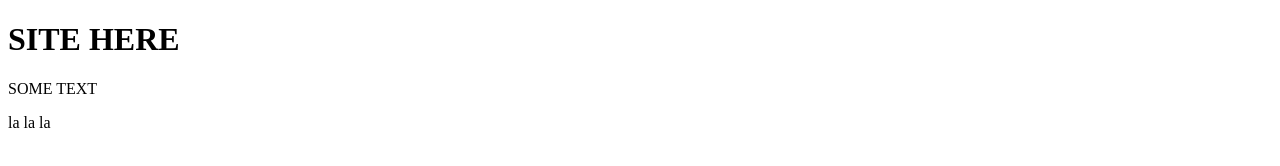
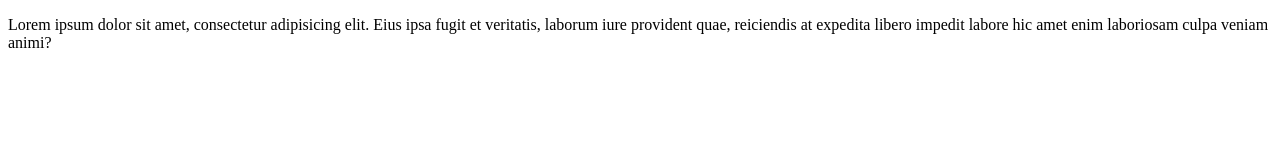
Before and after one commit to fantom8609/site, a plain HTML site: page index.html in a window 1280 px wide. Drawn offline with Linux system fonts and the light colour scheme.

Commit message:
third commit

```diff
--- a/index.html
+++ b/index.html
@@ -6,9 +6,9 @@
 	<link rel="stylesheet" href="css/style.css">
 </head>
 <body>
-<h1>SITE HERE</h1>
-<p>SOME TEXT</p>
-<p>la la la</p>
+
+<p>Lorem ipsum dolor sit amet, consectetur adipisicing elit. Eius ipsa fugit et veritatis, laborum iure provident quae, reiciendis at expedita libero impedit labore hic amet enim laboriosam culpa veniam animi?</p>
+
 
 </body>
 </html>
```
